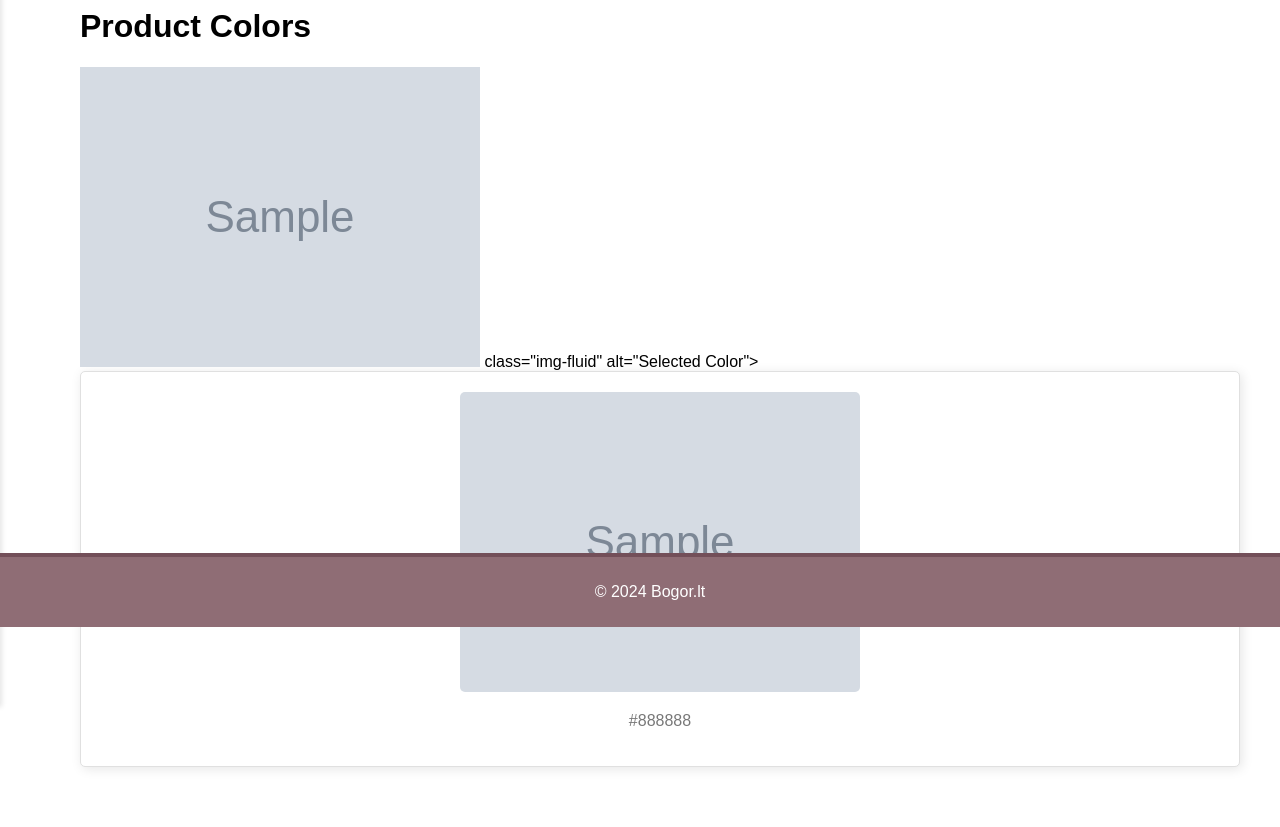
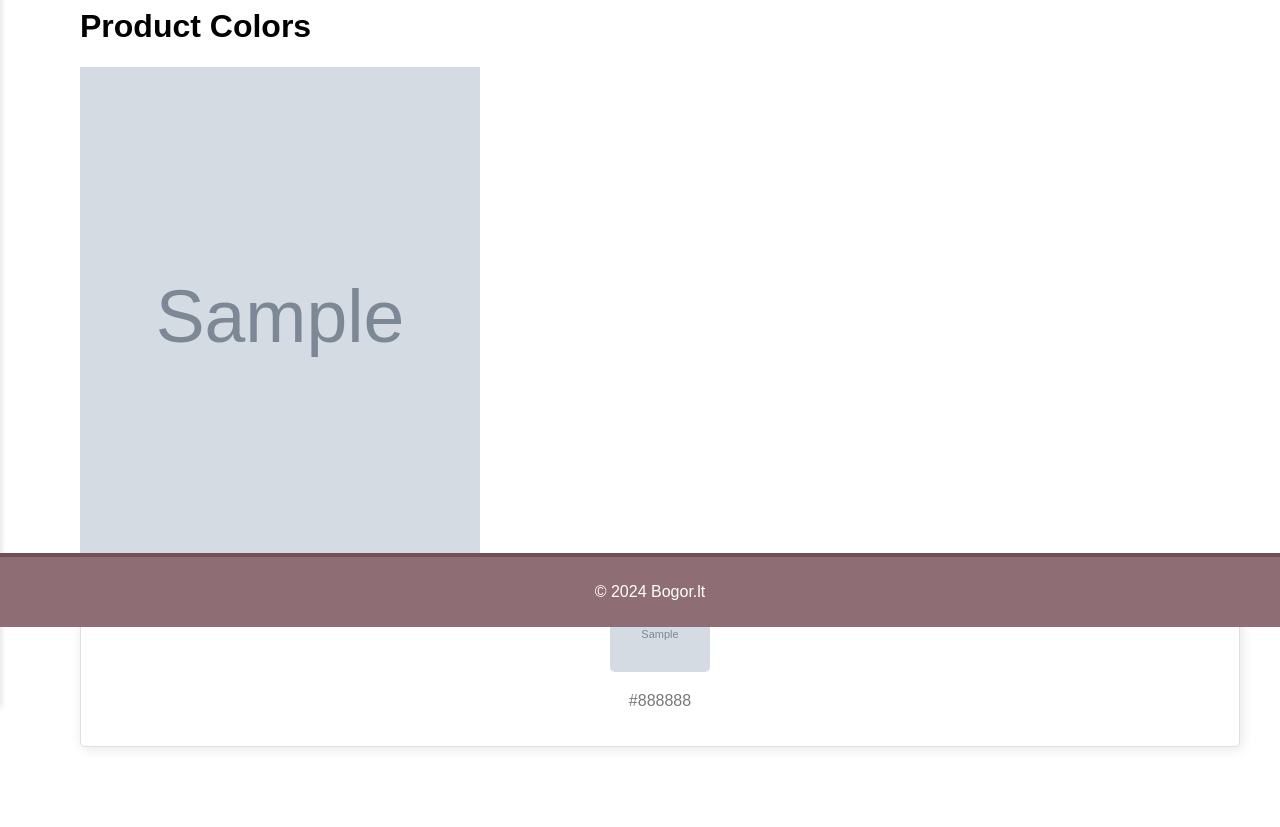
Before and after one commit to EvelinaBog/BogorShop, a Django app: page /flowers/ in a window 1280 px wide. Shown: the part 173-1000 px from the top of the page. After the commit the page ends 922 px from the top, so only its background shows below. Run offline with Django 5.2, Linux system fonts and the light colour scheme; tables that the repository leaves empty hold one stand-in row (values such as "Sample post"); grey boxes marked "Sample" are stand-in pictures; some libraries are stand-ins or nearby versions.

Commit message:
photos resize

```diff
--- a/mysite/shop/models.py
+++ b/mysite/shop/models.py
@@ -7,6 +7,7 @@
 from io import BytesIO as io
 from PIL import Image as PilImage
 from .validators import validate_image_size, validate_image_upload_size
+from PIL import Image
 
 
 # Create your models here.
@@ -15,7 +16,12 @@
 def resize_image(image, size=(1080, 1080)):
     img = PilImage.open(image)
     original_size = img.size
-    img.thumbnail(size, PilImage.ANTIALIAS)
+
+    # Convert to RGB if the image has an alpha channel
+    if img.mode == 'RGBA':
+        img = img.convert('RGB')
+
+    img.thumbnail(size, PilImage.Resampling.LANCZOS)
     resized_size = img.size
 
     print(f"Original size: {original_size}, Resized size: {resized_size}")
@@ -40,9 +46,8 @@
     color = models.CharField(verbose_name='Color', max_length=20)
     remaining = models.FloatField(verbose_name='Remaining', default=0)
     price = models.FloatField(verbose_name='Price', default=1.30)
-    image = models.ImageField(upload_to='flowers/', validators=[validate_image_size])
-    image_upload = models.ImageField(upload_to='bouquets/', blank=True, null=True,
-                                     validators=[validate_image_upload_size])
+    image = models.ImageField(upload_to='flowers/')
+    image_upload = models.ImageField(upload_to='bouquets/', blank=True, null=True)
 
     def __str__(self):
         return f'{self.color}'
@@ -52,15 +57,15 @@
         return self.save()
 
     def save(self, *args, **kwargs):
+        # Resize main image if it exceeds 70x70 pixels
         if self.image and hasattr(self.image, 'file'):
-            # Resize main image
             self.image = resize_image(self.image, size=(70, 70))
 
+        # Resize uploaded image if it exceeds 900x900 pixels
         if self.image_upload and hasattr(self.image_upload, 'file'):
-            # Resize upload image
             self.image_upload = resize_image(self.image_upload, size=(900, 900))
 
-        # Ensure this line is called to save all the fields including 'color'
+        # Save the instance
         super().save(*args, **kwargs)
 
 
--- a/mysite/shop/templates/flowers.html
+++ b/mysite/shop/templates/flowers.html
@@ -35,10 +35,11 @@
     <div class="row mb-4">
         <div class="col-md-12">
             <div id="main-image" class="text-center mb-4">
-                <!-- Use image by default -->
+                <!-- Use image_upload by default if available -->
                 <img id="selected-image"
-                     src="{{ first_product.image_upload.url }}"  <!-- Use image_upload as the default -->
+                     src="{% if first_product.image_upload %}{{ first_product.image_upload.url }}{% else %}{{ first_product.image.url }}{% endif %}"
                      class="img-fluid"
+                     style="width: 400px; height: 500px;"
                      alt="Selected Color">
             </div>
         </div>
@@ -47,12 +48,13 @@
         <div class="col-md-12">
             <div class="card shadow-sm">
                 <div class="card-body">
-                    <div class="color-thumbnails">
+                    <div class="color-thumbnails d-flex flex-wrap">
                         {% for product in flowers_data %}
-                        <div class="thumbnail-container">
+                        <div class="thumbnail-container" style="margin: 5px;">
                             <img src="{{ product.image.url }}"
                                  class="color-thumbnail"
                                  data-image-upload="{% if product.image_upload %}{{ product.image_upload.url }}{% else %}{{ product.image.url }}{% endif %}"
+                                 style="max-width: 100px; height: auto; cursor: pointer;"
                                  alt="{{ product.color }}">
                             <p class="color-label">{{ product.color }}</p>
                         </div>
```
